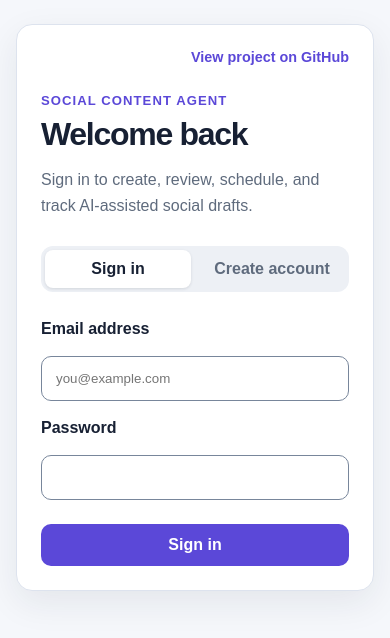
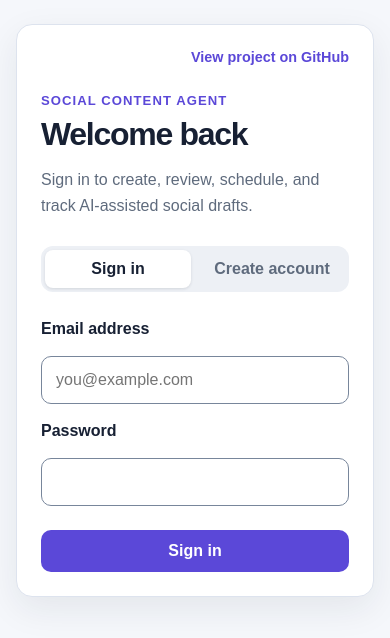
Before and after one commit to prophen/social-content-agent, a Next.js app: page /sign-in in a window 390 px wide. Shown: the top 638 px of the page. Built offline with nearby package versions, Linux system fonts and the light colour scheme.

Commit message:
Prevent iPhone Safari zoom on form controls

```diff
--- a/app/globals.css
+++ b/app/globals.css
@@ -479,6 +479,9 @@ button:disabled {
   width: 100%;
   padding: 14px;
   color: var(--text);
+  font: inherit;
+  /* Keep text at least 16px to prevent iPhone Safari focus zoom. */
+  font-size: max(16px, 1rem);
   background: #ffffff;
   border: 1px solid var(--control-border);
   border-radius: 10px;
```
